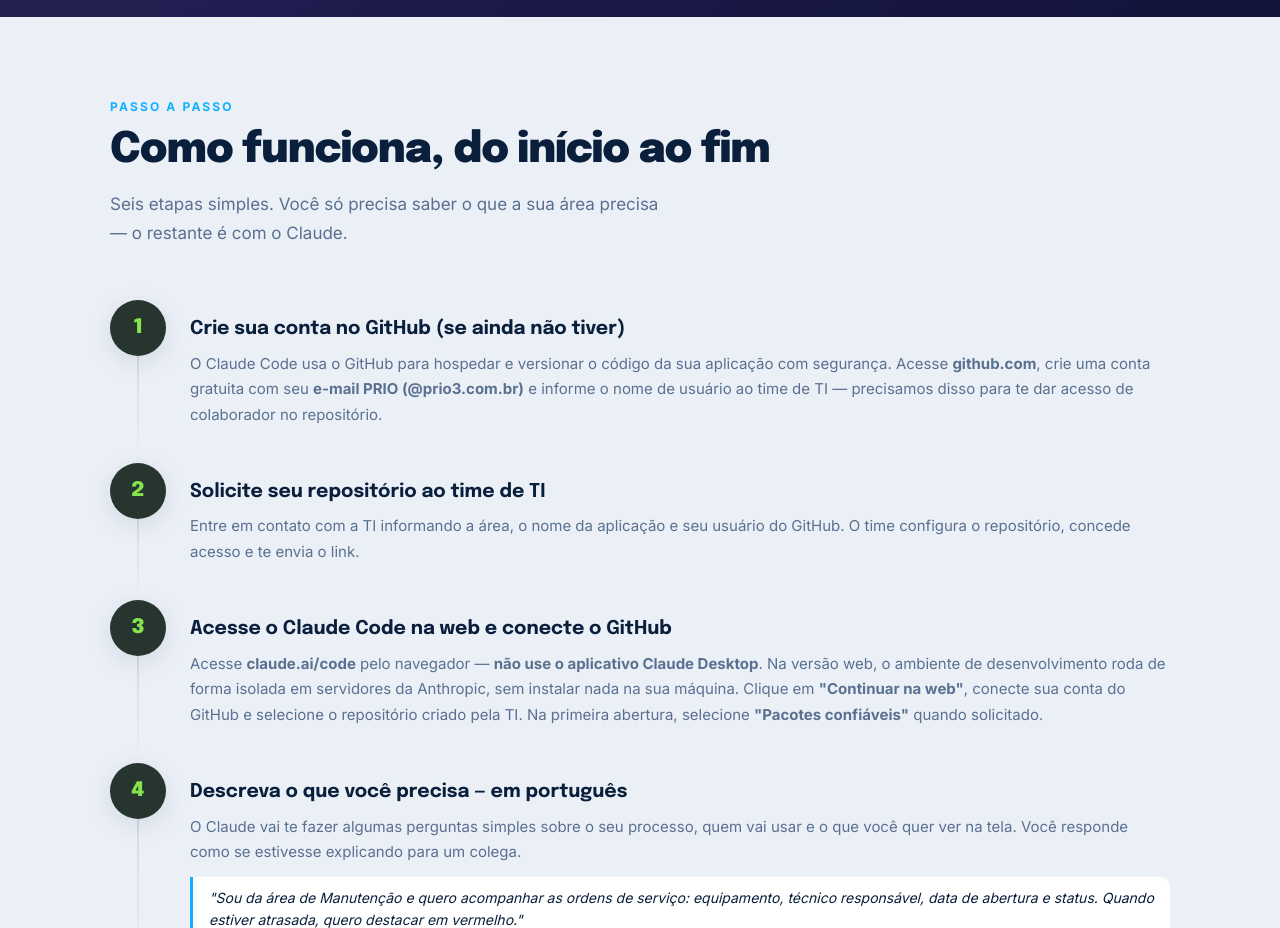
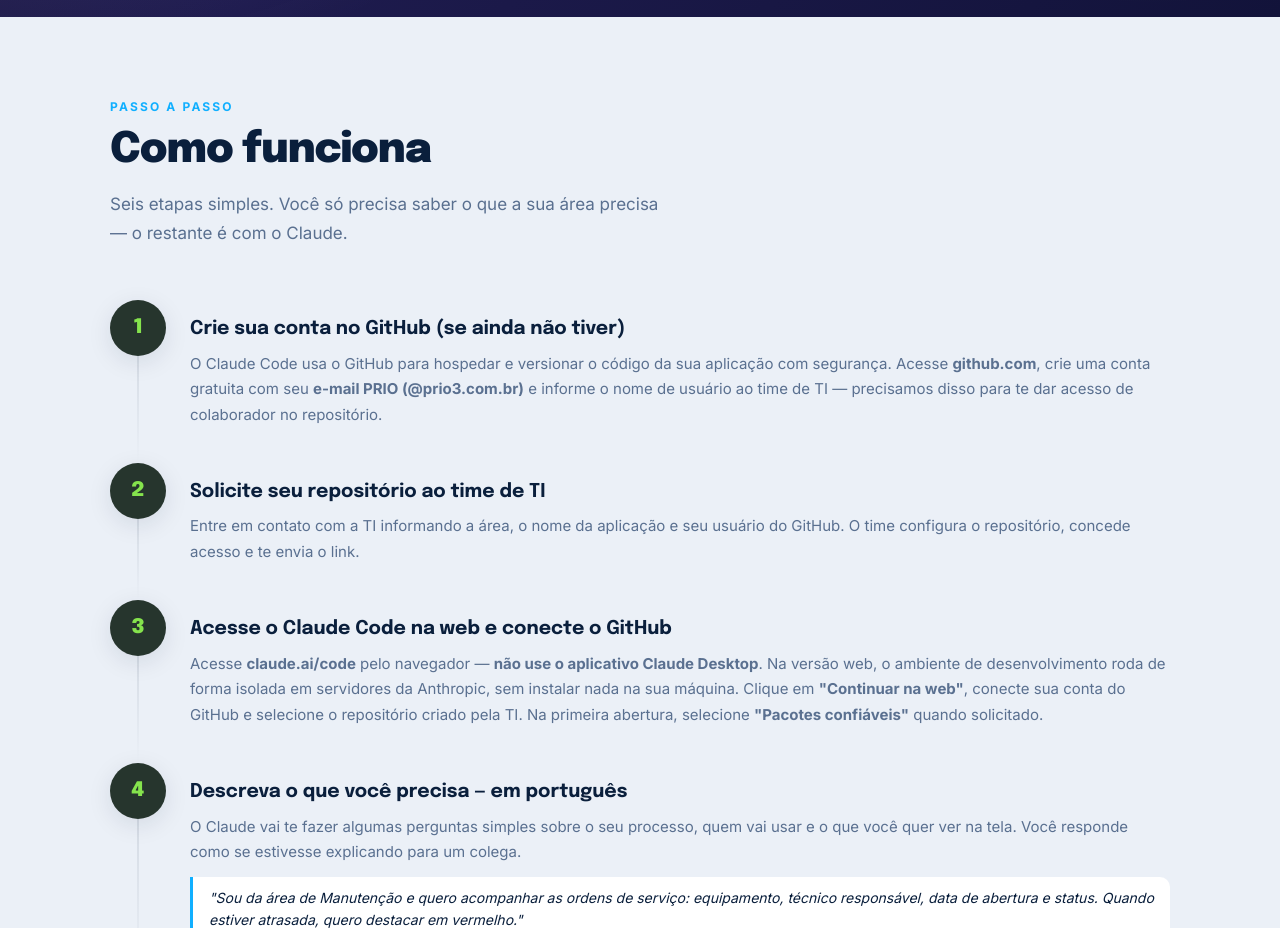
Before and after one commit to fpassosprio/anuncios, a plain HTML site: page index.html in a window 1280 px wide. Shown: the part 1380-2308 px from the top of the page. Drawn offline with Linux system fonts and the light colour scheme.

Commit message:
Simplify section title in Como Funciona

```diff
--- a/index.html
+++ b/index.html
@@ -670,7 +670,7 @@
 <section class="como-funciona" id="como-funciona">
   <div class="container">
     <p class="section-label">Passo a passo</p>
-    <h2 class="section-title">Como funciona, do início ao fim</h2>
+    <h2 class="section-title">Como funciona</h2>
     <p class="section-sub">Seis etapas simples. Você só precisa saber o que a sua área precisa — o restante é com o Claude.</p>
 
     <div class="steps">
```
